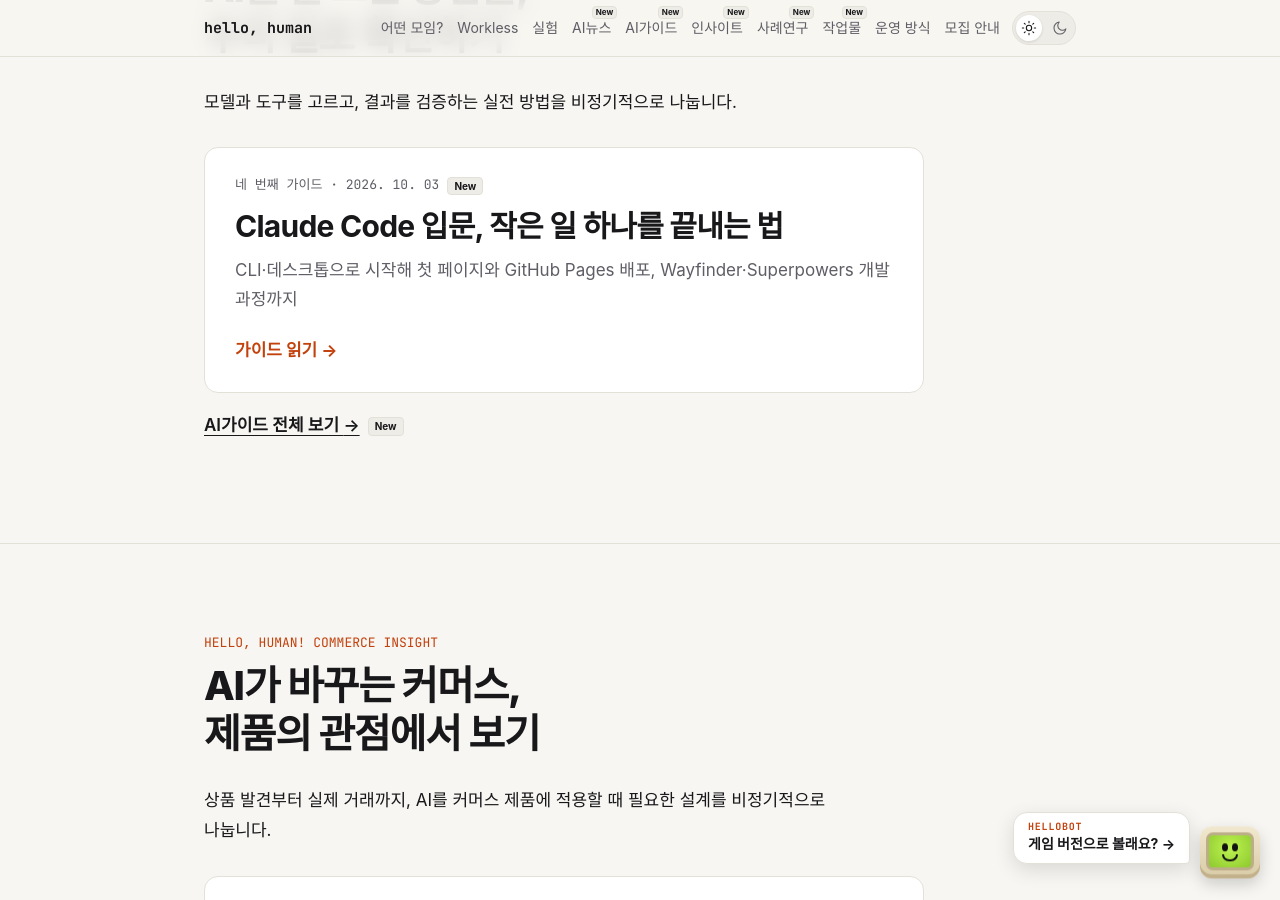
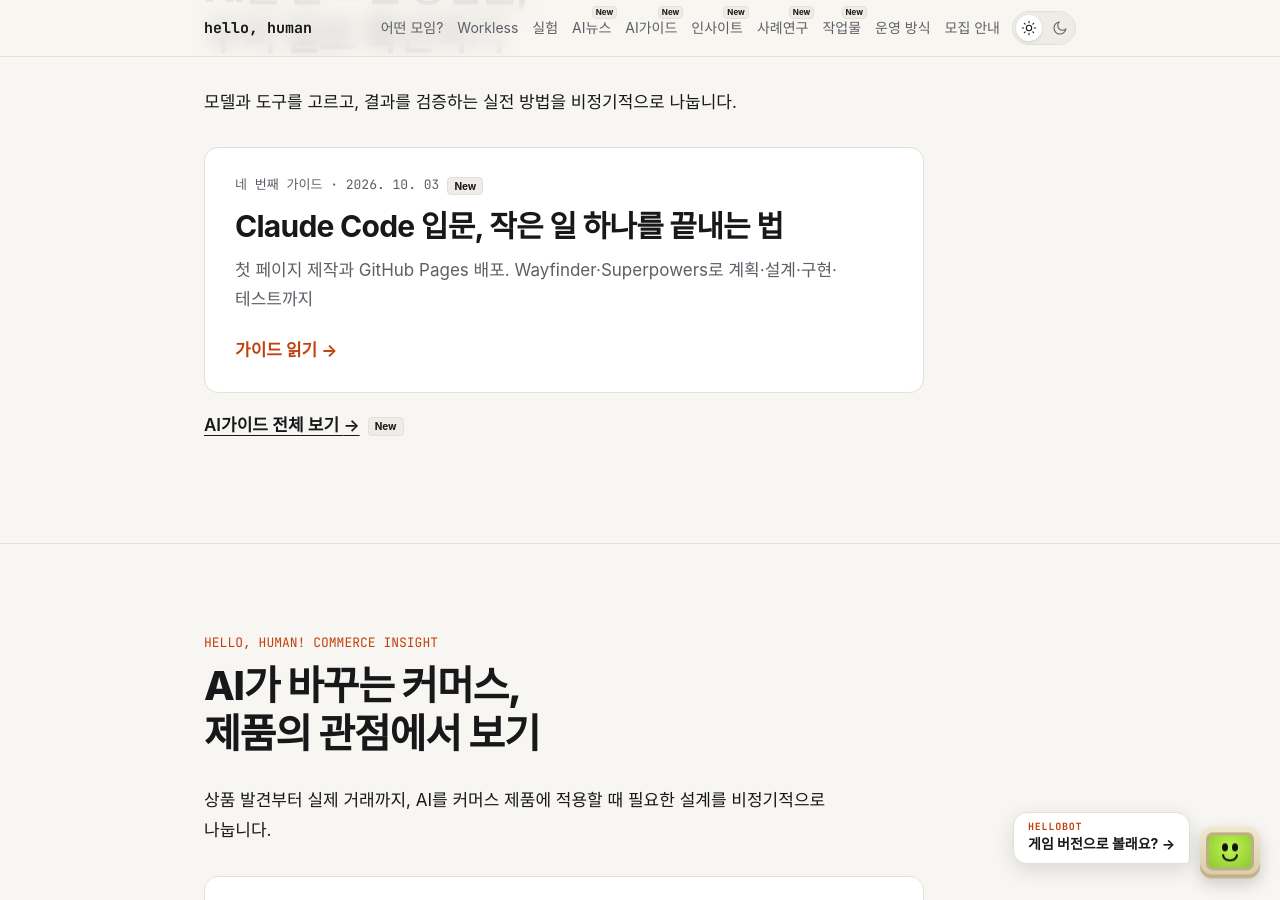
Before and after one commit to SoorimSun/hello-human, a Jekyll site: the page index.html, which Jekyll copies as it is, in a window 1280 px wide and 900 px high, scrolled down 5200 px. Built offline with Jekyll 4.4.1, drawn with Linux system fonts in a browser that asks for light colours; some web fonts are replaced.

Commit message:
docs: restore Claude Code guide subtitle

```diff
--- a/guides/index.html
+++ b/guides/index.html
@@ -49,7 +49,7 @@
           <span class="news-issue-main">
             <span class="news-issue-meta"><time datetime="2026-10-03">2026. 10. 03</time> · Claude Code / 첫 작업</span>
             <strong>Claude Code 입문, 작은 일 하나를 끝내는 법</strong>
-            <span>CLI·데스크톱으로 시작해 첫 페이지와 GitHub Pages 배포, Wayfinder·Superpowers 개발 과정까지</span>
+            <span>첫 페이지 제작과 GitHub Pages 배포. Wayfinder·Superpowers로 계획·설계·구현·테스트까지</span>
           </span>
           <span class="news-issue-arrow" aria-hidden="true">↗</span>
         </a>
--- a/index.html
+++ b/index.html
@@ -231,7 +231,7 @@
       <a class="news-home-feature" href="guides/2026-10-03-claude-code.html">
         <span class="news-home-meta">네 번째 가이드 · <time datetime="2026-10-03">2026. 10. 03</time></span>
         <strong>Claude Code 입문, 작은 일 하나를 끝내는 법</strong>
-          <span>CLI·데스크톱으로 시작해 첫 페이지와 GitHub Pages 배포, Wayfinder·Superpowers 개발 과정까지</span>
+          <span>첫 페이지 제작과 GitHub Pages 배포. Wayfinder·Superpowers로 계획·설계·구현·테스트까지</span>
         <span class="news-home-cta">가이드 읽기 <span aria-hidden="true">→</span></span>
       </a>
       <p class="news-home-all"><a href="guides/">AI가이드 전체 보기 <span aria-hidden="true">→</span></a></p>
```
